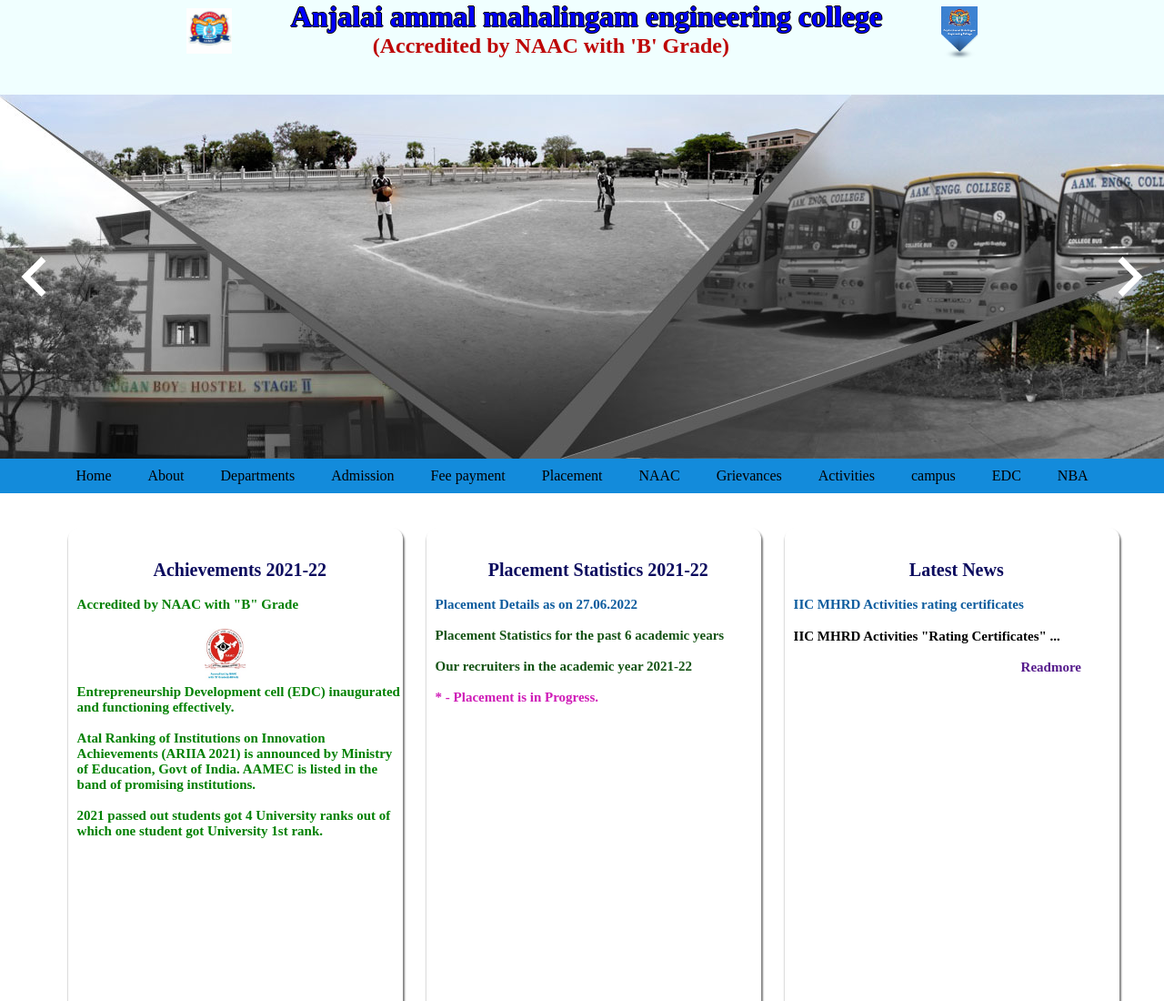
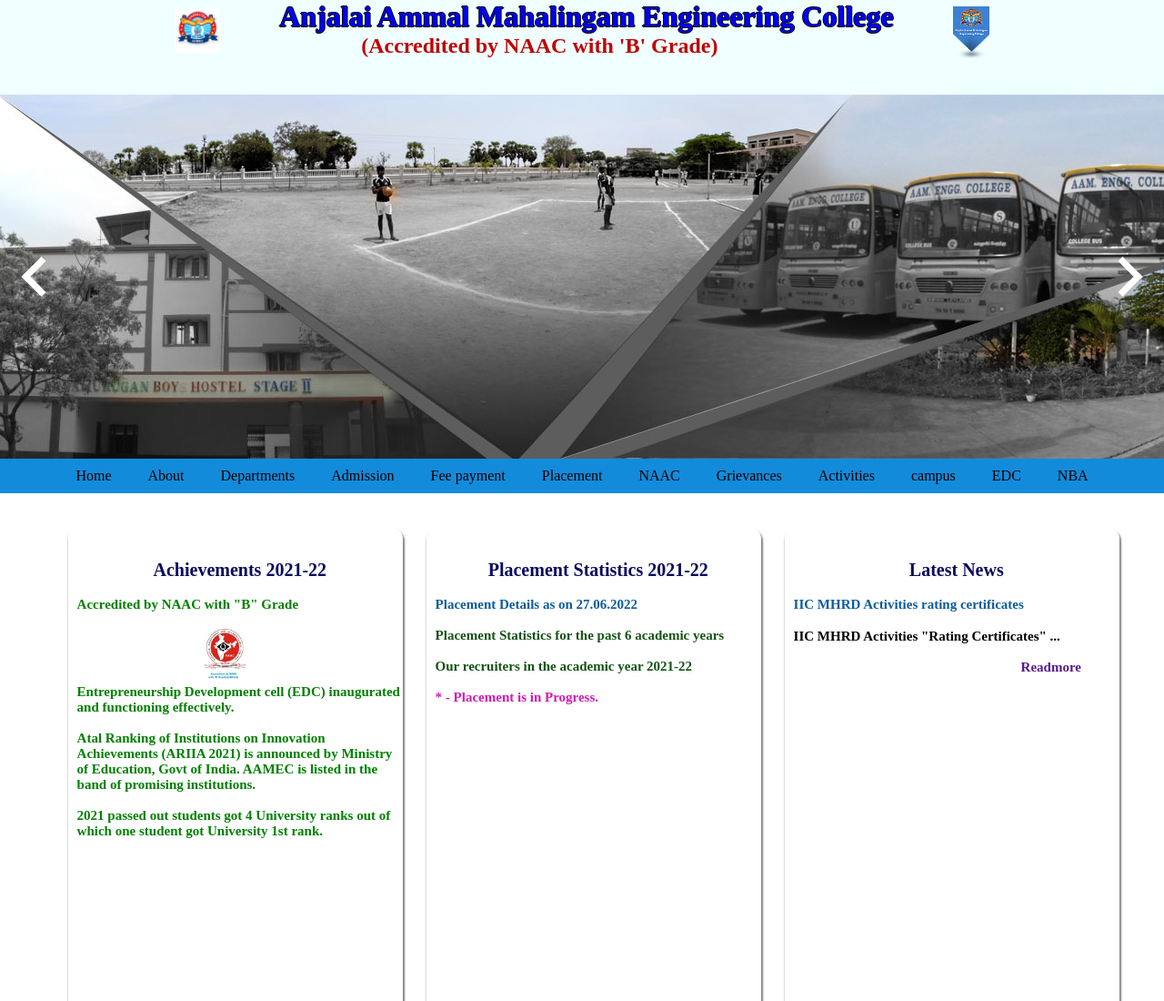
Before and after one commit to surekakannaian/college1, a plain HTML site: page index.html in a window 1280 px wide. Shown: the top 1100 px of the page at 91% size. Drawn offline with Linux system fonts and the light colour scheme.

Commit message:
Update index.html

```diff
--- a/index.html
+++ b/index.html
@@ -12,7 +12,7 @@
         <div class="name">
             <img src="images/aameclogo.png" alt="" class="img1">
             <div class="heading">
-            <h1>Anjalai ammal mahalingam engineering college</h1>
+            <h1>Anjalai Ammal Mahalingam Engineering College</h1>
             <h2>(Accredited by NAAC with 'B' Grade)</h2>
            </div>
             <img src="images/aameclogo2.png" alt="" class="img2">
```
